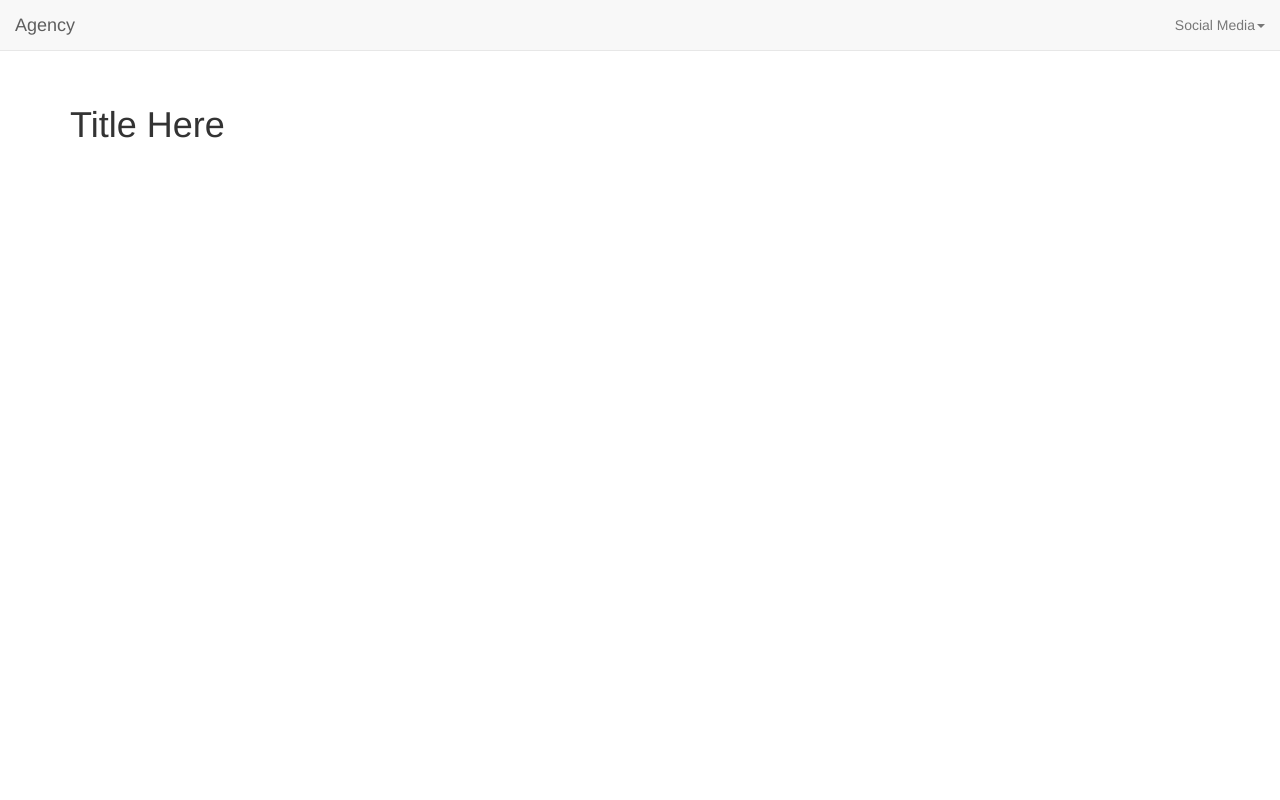
After one commit to c1phr/cs399_social, a Django app: template eddit/main/templates/main/about.html in a window 1280 px wide. The commit adds this page. Run offline with Django 3.2, Linux system fonts and the light colour scheme; the template is opened without the code that fills it, so the values that code supplies are empty; parts of the project's set-up code (start-up, migrations or seed data) failed here and were passed over; some libraries are stand-ins or nearby versions.

Commit message:
Added about.html

```diff
--- /dev/null
+++ b/eddit/main/templates/main/about.html
@@ -0,0 +1,8 @@
+{% extends "main/base.html" %}
+
+{% block title %}About Us{% endblock %}
+
+{% block content %}
+	<h1>Title Here</h1>
+
+{% endblock %}
--- a/eddit/main/templates/main/home.html
+++ b/eddit/main/templates/main/home.html
@@ -1,7 +1,7 @@
 {% extends "main/base.html" %}
 
 {% block title %}
-<title>the theatre</title>
+<title>Title Here</title>
 {% endblock title %}
 
 {% block navbar %}
@@ -10,5 +10,5 @@
 
 
 {% block content %}
-<h1>Content Goes Here
+<h1>Content Goes Here</h1>
 {% endblock %}
```
